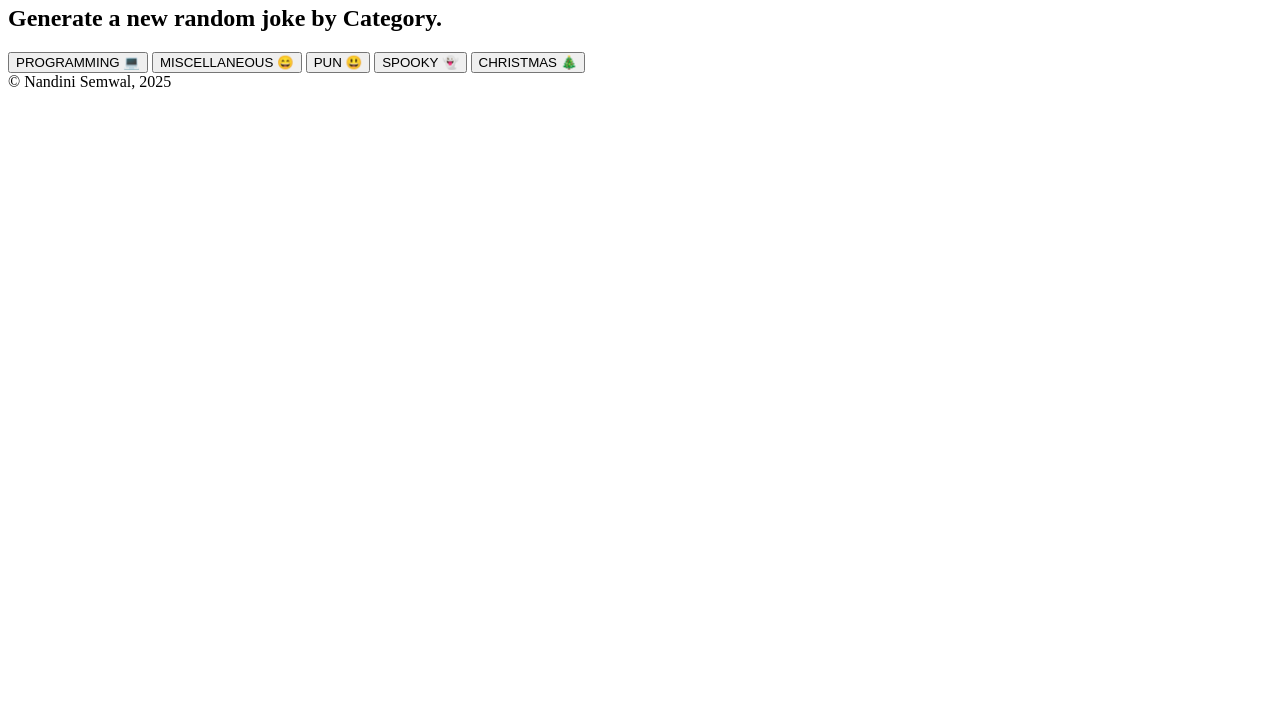
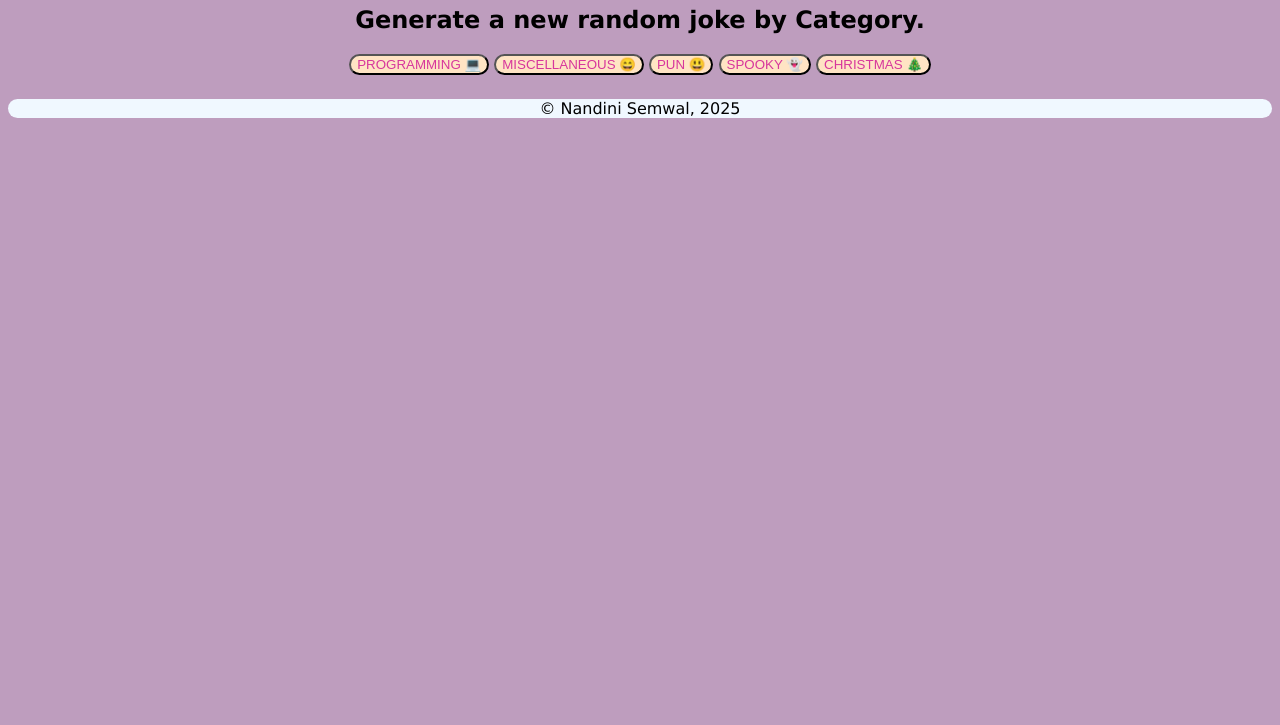
Before and after one commit to Nandinisemwal/cprg-218-js, a plain HTML site: page index.html in a window 1280 px wide. Shown: the part 75-800 px from the top of the page. Drawn offline with Linux system fonts and the light colour scheme.

Commit message:
linked css and added to css

```diff
--- a/index.html
+++ b/index.html
@@ -4,6 +4,7 @@
     <meta charset="UTF-8">
     <meta name="viewport" content="width=device-width, initial-scale=1.0">
     <title>JOKE OF THE DAY</title>
+    <link rel="stylesheet" href="styles.css">
 </head>
 <body>
     <header>
--- /dev/null
+++ b/styles.css
@@ -0,0 +1,22 @@
+* {
+    box-sizing: border-box;
+}
+
+body {
+    font-family:Verdana, Geneva, Tahoma, sans-serif;
+    text-align: center;
+    background-color: rgb(190, 157, 190);
+}
+
+button {
+    background-color: bisque;
+    border-radius: 2rem;
+    color: rgb(215, 54, 156);
+}
+
+footer {
+    margin-top: 1.5rem;
+    background-color: aliceblue;
+    border-radius: 100rem;
+    padding: auto;
+}
```
